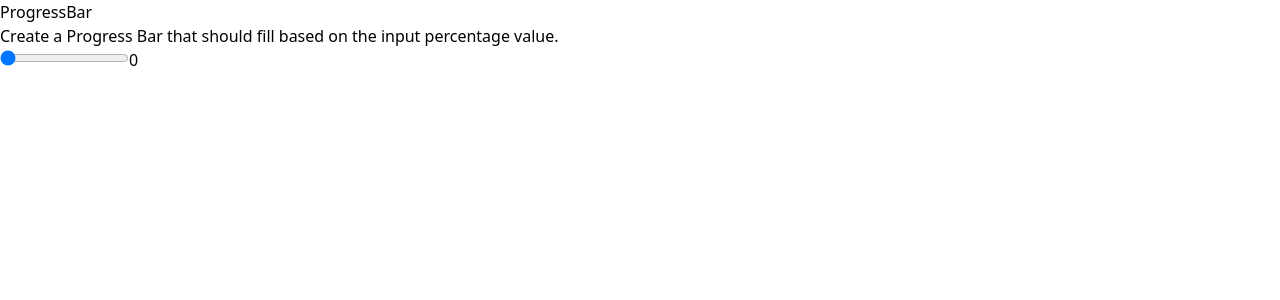
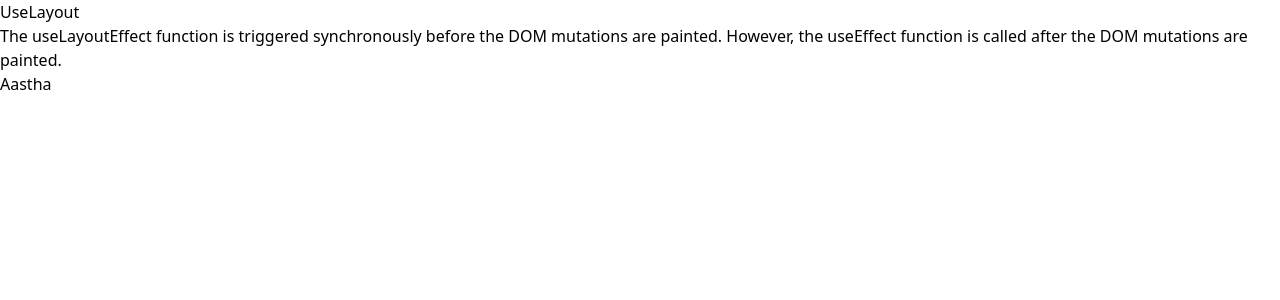
Before and after one commit to Aastha-Kalra/30daysOfReactJs, a React (Vite) app: page / in a window 1280 px wide. Shown: the top 300 px of the page. Built offline with nearby package versions, Linux system fonts and the light colour scheme.

Commit message:
added useLayout

```diff
--- a/src/App.jsx
+++ b/src/App.jsx
@@ -17,8 +17,8 @@ import Dictionary from "./components/Dictionary/Dictionary";
 import InputSubmission from "./components/InputSubmission";
 import TicTacToe from "./DSA/TicTacToe/TicTacToe";
 import Timer from "./components/Timer";
-import SimpleInterestCal from './components/SimpleInterestCal'
-import PollComponent from './components/VoteCount'
+import SimpleInterestCal from "./components/SimpleInterestCal";
+import PollComponent from "./components/VoteCount";
 import Calender from "./components/Cal";
 import Today from "./components/today";
 import CharacterCount from "./components/CharacterCount";
@@ -34,9 +34,9 @@ import DaysUntilElement from "./components/DaysUntilElement";
 import Local from "./components/LocalStorage";
 import Sorting from "./DSA/Sorting";
 // import updateTemplateLiteral from './components/TemplateLiterals';
-import Question1 from './React-Assessments/Question1/Question1'
-import Question2 from './React-Assessments/Question2/Question2'
-import Question3 from './React-Assessments/Question3/Question3'
+import Question1 from "./React-Assessments/Question1/Question1";
+import Question2 from "./React-Assessments/Question2/Question2";
+import Question3 from "./React-Assessments/Question3/Question3";
 // import Counter from "./components/ReactCounterBug";
 // import Toggle from './components/Toggle'
 // import TemperatureConverter from "./components/TemperatureCon";
@@ -59,6 +59,11 @@ import UseWindowDimensions from "./React-Assessments/CustomHooks/UseWindowDimens
 import UseFetch from "./React-Assessments/CustomHooks/UseFetch";
 import Main from "./React-Assessments/LazyLoading/Main";
 import ProgressBar from "./React-Assessments/ProgressBar/ProgressBar";
+import Hook from "./React-Assessments/UseContextHook.jsx/Hook";
+import Register from "./React-Assessments/UseContextHook.jsx/Register";
+import Login from "./React-Assessments/UseContextHook.jsx/Login";
+import UseReducer from "./React-Assessments/UseReducerHook.jsx/UseReducer";
+import UseLayout from "./React-Assessments/UseLayout";
 function App() {
   return (
     <div className="bg-black min-h-screen w-full overflow-hidden text-green-500 p-4">
@@ -120,7 +125,18 @@ function App() {
       {/* <UseWindowDimensions/> */}
       {/* <UseFetch/> */}
       {/* <Main/> */}
-<ProgressBar/>
+      {/* <ProgressBar/> */}
+
+      {/* <div className="flex flex-col justify-center items-center text-3xl gap-3">
+        <Hook />
+        <div className="flex justify-center gap-4">
+          <Register />
+          <Login />
+        </div>
+      </div> */}
+
+      {/* <UseReducer/> */}
+      <UseLayout/>
     </div>
   );
 }
```
Lines whose indentation alone changed are shown as unchanged.
